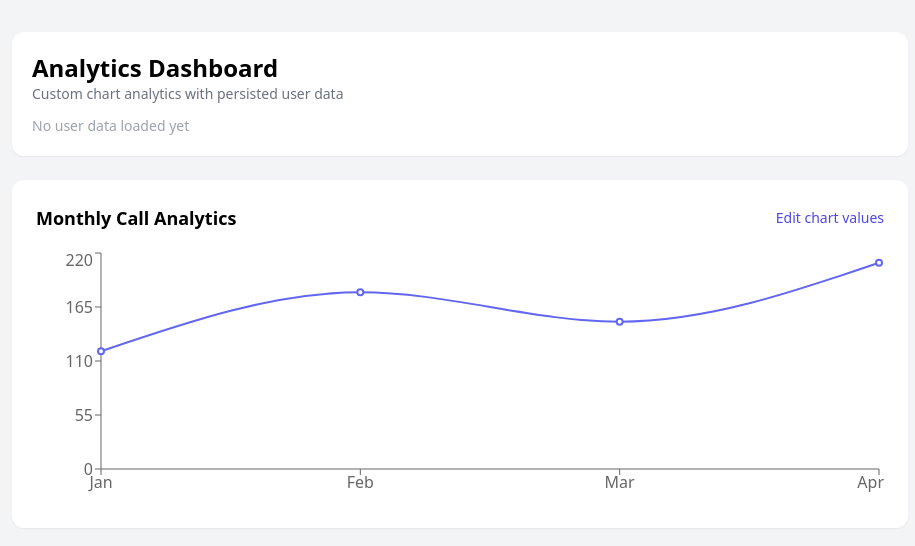
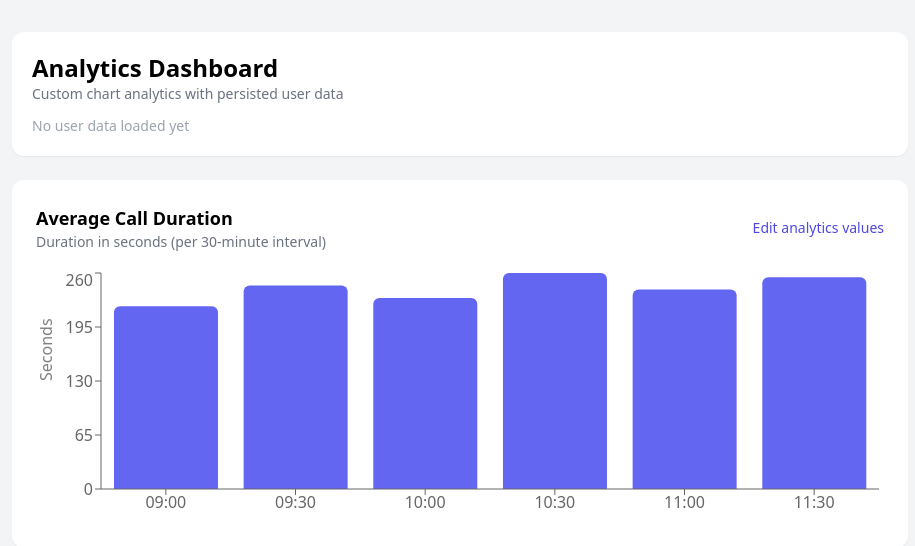
Before and after one commit to Phavyajai/Analytics-Dashboard, a React (Vite) app: page / in a window 1280 px wide. Shown: the top 546 px of the page, without its empty margins (180-1095 px from the left). Built offline with nearby package versions, Linux system fonts and the light colour scheme.

Commit message:
editted the dashboard

```diff
--- a/src/App.tsx
+++ b/src/App.tsx
@@ -8,7 +8,7 @@ import { supabase } from "./lib/supabase";
 /* -------------------------
    Constants
 --------------------------*/
-const DEFAULT_VALUES = [120, 180, 150, 210];
+const DEFAULT_VALUES = [220, 245, 230, 260, 240, 255];
 
 const STORAGE_EMAIL_KEY = "active_email";
 const STORAGE_LAST_SAVED_KEY = "last_saved_at";
--- a/src/components/CallAnalyticsChart.tsx
+++ b/src/components/CallAnalyticsChart.tsx
@@ -1,53 +1,66 @@
 import {
-  LineChart,
-  Line,
+  BarChart,
+  Bar,
   XAxis,
   YAxis,
   Tooltip,
   ResponsiveContainer,
 } from "recharts";
 
-interface Props {
+const TIME_LABELS = [
+  "09:00",
+  "09:30",
+  "10:00",
+  "10:30",
+  "11:00",
+  "11:30",
+];
+
+type Props = {
   data: number[];
   onEdit: () => void;
-}
-
-const labels = ["Jan", "Feb", "Mar", "Apr"];
+};
 
 export default function CallAnalyticsChart({ data, onEdit }: Props) {
-  const chartData = labels.map((label, i) => ({
-    month: label,
-    value: data[i],
+  const chartData = TIME_LABELS.map((label, index) => ({
+    time: label,
+    duration: data[index],
   }));
 
   return (
     <div className="bg-white rounded-xl p-6 shadow-sm">
       <div className="flex justify-between items-center mb-4">
-        <h2 className="text-lg font-semibold">
-          Monthly Call Analytics
-        </h2>
+        <div>
+          <h2 className="text-lg font-semibold">
+            Average Call Duration
+          </h2>
+          <p className="text-sm text-gray-500">
+            Duration in seconds (per 30-minute interval)
+          </p>
+        </div>
 
         <button
           onClick={onEdit}
-          className="text-sm text-indigo-600 hover:underline"
+          className="text-indigo-600 text-sm font-medium hover:underline"
         >
-          Edit chart values
+          Edit analytics values
         </button>
       </div>
 
       <div className="h-64">
         <ResponsiveContainer width="100%" height="100%">
-          <LineChart data={chartData}>
-            <XAxis dataKey="month" />
-            <YAxis />
+          <BarChart data={chartData}>
+            <XAxis dataKey="time" />
+            <YAxis
+              label={{
+                value: "Seconds",
+                angle: -90,
+                position: "insideLeft",
+              }}
+            />
             <Tooltip />
-            <Line
-              type="monotone"
-              dataKey="value"
-              stroke="#6366f1"
-              strokeWidth={2}
-            />
-          </LineChart>
+            <Bar dataKey="duration" fill="#6366f1" radius={[6, 6, 0, 0]} />
+          </BarChart>
         </ResponsiveContainer>
       </div>
     </div>
```
